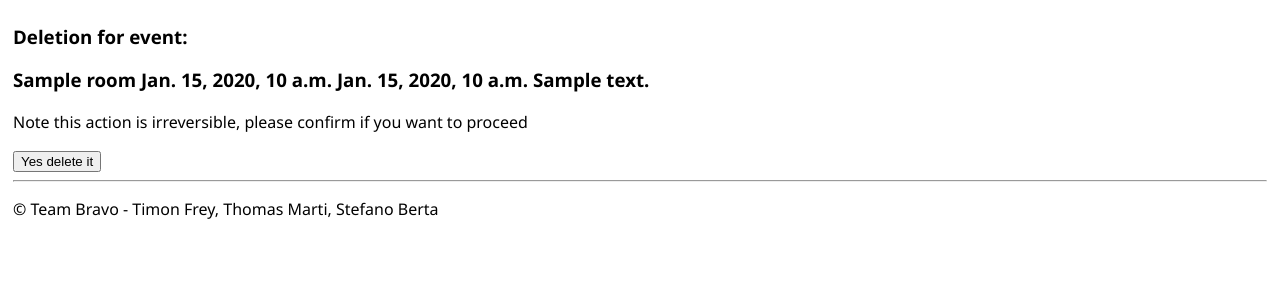
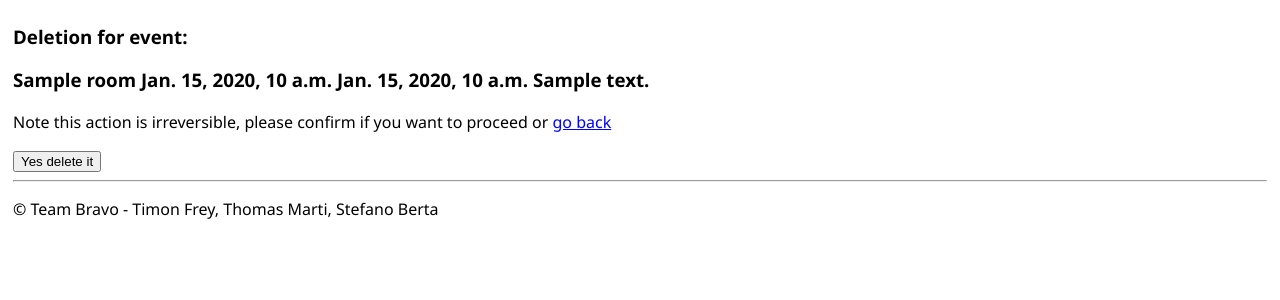
Before and after one commit to Timon-3/project-bravo, a Django app: page /1/delete in a window 1280 px wide. Shown: the part 79-379 px from the top of the page. Run offline with Django 4.2, Linux system fonts and the light colour scheme; tables that the repository leaves empty hold one stand-in row (values such as "Sample post").

Commit message:
minor change

```diff
--- a/tst_room_booking/home/templates/home/delete.html
+++ b/tst_room_booking/home/templates/home/delete.html
@@ -12,7 +12,8 @@
 </h3>
 
 <form method="post">{% csrf_token %}
-    <p>Note this action is irreversible, please confirm if you want to proceed</p>
+    <p>Note this action is irreversible, please confirm if you want to proceed or <a href="{% url 'secured' %}" style="color: blue">go back</a></p>
     <input type="submit" value="Yes delete it"/>
 </form>
+
 {% endblock %}
```
